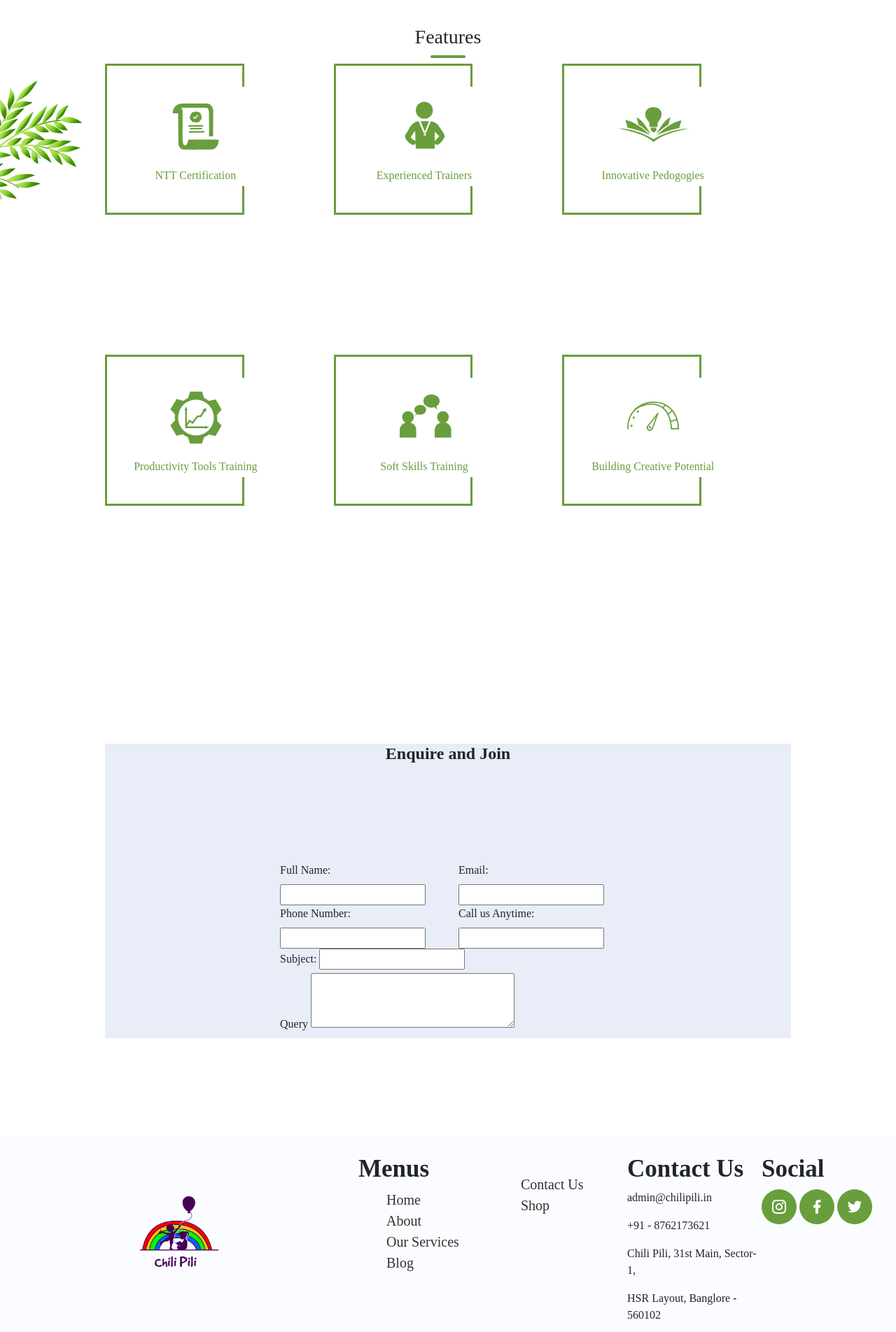
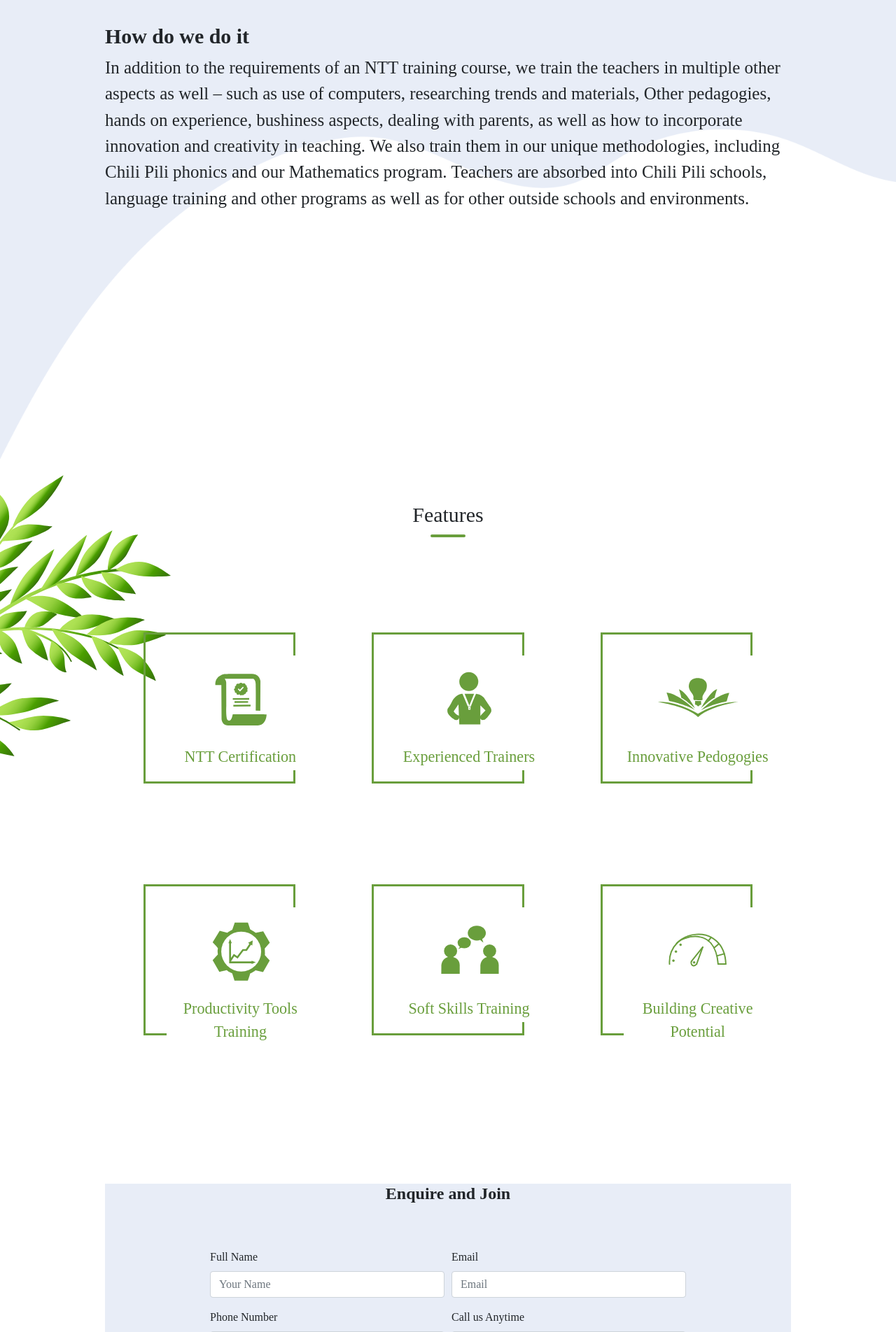
Before and after one commit to sudmon200/chilipili-test-native, a PHP site: page /teacher-training.php in a window 1280 px wide. Shown: the part 1200-3104 px from the top of the page at 70% size. Run offline with PHP 8.4, Linux system fonts and the light colour scheme; some libraries are stand-ins or nearby versions.

Commit message:
Fixed many smaller issues

```diff
--- a/alternate-school.php
+++ b/alternate-school.php
@@ -11,6 +11,9 @@ include 'includes/header.php'
 </div>
 
 <section class="alternate-bg" style="background-image: url(media/final-asset/Alternate_wave-01.png);">
+	<div>
+		<img src="media/final-asset/branch-1.svg" class="branch1" alt="branch">
+	</div>
 	<div class="m-side internal-header">
 		<div class="side1">
 			<div class="section-head">
@@ -63,7 +66,7 @@ include 'includes/header.php'
 
 <div class="internal-features m-side">
 	<div class="section-head">
-		<h3>Key Feature</h3>
+		<h3>Key Features</h3>
 	</div>
 	<div class="first-icon-row align-self-center">
 		<div class="icon-box">
--- a/css/responsive.css
+++ b/css/responsive.css
@@ -2,6 +2,9 @@
 
 @media only screen and (max-width:600px) {
     /* Utils functions made for responsive design */
+    body {
+        margin: 1%;
+    }
     .m-def {
         margin-top: 30px;
         margin-bottom: 30px;
@@ -23,7 +26,7 @@
     .p-top {
         padding-top: 30px;
     }
-    .p-top {
+    .p-bottom {
         padding-bottom: 30px;
     }
     /* Features icon box made responsive */
@@ -43,6 +46,13 @@
     #bottom-image {
         display: none;
     }
+    /* Homepage Modifications */
+    .slider {
+        background: none;
+    }
+    .home-bg {
+        background: none !important;
+    }
     /* Store page Modifications */
     .search {
         margin: 0 1vw;
@@ -54,7 +64,7 @@
         background-image: none !important;
     }
     .slider {
-        height: 50vh;
+        height: 64%;
         right: -33%;
     }
     .slider-content {
--- a/css/style.css
+++ b/css/style.css
@@ -369,7 +370,7 @@
     }
 
     .footer-menu h3 {
-        font-size: 35px;
+        font-size: 2.18rem;
         margin-left: auto;
     }
 
@@ -414,7 +415,7 @@
     }
 
     .footer-contact h3 {
-        font-size: 35px;
+        font-size: 2.18rem;
         margin-left: auto;
     }
 
@@ -424,7 +425,7 @@
     }
 
     .footer-social h3 {
-        font-size: 35px;
+        font-size: 2.18rem;
         margin-left: auto;
     }
     /* Home page Content Starts here  */
@@ -1236,11 +1240,25 @@
 
     .internal-features h3 {
         text-align: center;
+        font-size: 1.87rem;
+        margin-bottom: 6vh;
     }
 
     .first-icon-row {
         display: flex;
         margin: 0 auto;
+    }
+
+    .section-head {
+        margin-bottom: 8vh;
+    }
+
+    .section-head h4 {
+        font-size: 1.87rem;
+    }
+
+    .section-head p {
+        font-size: 1.56rem;
     }
 
     .icon-box {
@@ -1248,8 +1266,7 @@
         position: relative;
         height: 27vh;
         width: 17vw;
-        margin-bottom: 200px;
-        margin-right: 10vw;
+        margin: 72px auto;
     }
 
     .icon-box-over {
@@ -1267,8 +1284,8 @@
     }
 
     .icon img {
-        width: 112px;
-        height: 112px;
+        width: 125px;
+        height: 125px;
     }
 
     .icon-name {
@@ -1278,6 +1295,7 @@
 
     .icon-name p {
         margin: 0;
+        font-size: 1.38rem;
     }
 
     .second-icon-row {
@@ -1303,34 +1321,27 @@
     .language-header h4 {
         text-align: center;
         margin-bottom: 64px;
+        font-size: 1.87rem;
     }
 
     .language-header p {
         text-align: center;
+        font-size: 1.56rem;
     }
 
     .contact-form {
         background-color: #E8EDF7;
     }
 
-    .contact-form-inside {
-        margin: 0 250px;
-    }
-
-    .contact-flex {
-        display: flex;
-    }
-
-    .contact-flex div {
-        display: block;
-    }
-
-    .contact-subject div {
-        display: block;
-    }
-
-    .contact-subject {
-        display: flex;
+    .contact-form h4 {
+        margin: 8vh 0;
+    }
+
+    .contact-btn {
+        border: 1px solid;
+        background-color: var(--color1);
+        color: var(--color3);
+        align-content: center;
     }
     /* Phonics Page starts here   */
 
@@ -1398,7 +1433,15 @@
 
     .alternate-text {
         padding-top: 13vh;
-        /* padding-bottom: 82vh; */
+        padding-bottom: 50vh;
+    }
+
+    .alternate-text h3 {
+        font-size: 1.87rem;
+    }
+
+    .alternate-text p {
+        font-size: 1.56rem;
     }
 
     .video-box {
@@ -1423,7 +1466,7 @@
         background-repeat: no-repeat;
         background-size: cover;
         position: relative;
-        background-position: center top;
+        background-position: 0 -31%;
         z-index: -882;
         height: auto;
     }
--- a/teacher-training.php
+++ b/teacher-training.php
@@ -4,7 +4,7 @@ include 'includes/header.php'
 
 ?>
 
-<div class="container header-top m-def">
+<div class="container header-top">
     <h2 class="font1">
         Teacher Training
     </h2>
@@ -24,8 +24,8 @@ include 'includes/header.php'
     </div>
 
     <div class="alternate-text m-side">
-        <h3>How do we do it</h3>
-        <p>In addition to the requirements of an NTT training course, we train the teachers in multiple other aspects as well – such as use of computers, researching trends and materials, Other pedagogies, hands on experience, bushiness aspects, dealing with parents, as well as how to incorporate innovation and creativity in teaching. We also train them in our unique methodologies, including Chili Pili phonics and our Mathematics program. Teachers are absorbed into Chili Pili schools, language training and other programs as well as for other outside schools and environments.</p>
+        <h3 class="font1">How do we do it</h3>
+        <p class="font3">In addition to the requirements of an NTT training course, we train the teachers in multiple other aspects as well – such as use of computers, researching trends and materials, Other pedagogies, hands on experience, bushiness aspects, dealing with parents, as well as how to incorporate innovation and creativity in teaching. We also train them in our unique methodologies, including Chili Pili phonics and our Mathematics program. Teachers are absorbed into Chili Pili schools, language training and other programs as well as for other outside schools and environments.</p>
     </div>
 
     <div>
@@ -35,7 +35,7 @@ include 'includes/header.php'
 
 
 
-<div class="internal-features m-def m-side">
+<div class="internal-features m-bottom m-side">
     <div class="section-head">
         <h3>Features</h3>
     </div>
@@ -106,44 +106,39 @@ include 'includes/header.php'
 </div>
 
 <div class="contact-form m-def m-side">
-    <h4 class="font1 m-def text-center">Enquire and Join</h4>
+    <h4 class="font1 text-center">Enquire and Join</h4>
 
-    <div class="contact-form-inside">
-        <div class="row">
-            <div class="col-md">
-                <label for="Full Name">Full Name:</label>
-                <input type="text" name="fname" id="name">
+    <form class="m-side">
+        <div class="form-row">
+            <div class="form-group col-md-6">
+            <label for="inputEmail4">Full Name</label>
+            <input type="email" class="form-control" id="inputEmail4" placeholder="Your Name">
             </div>
-            <div class="col-md">
-                <label for="Full Name">Email:</label>
-                <input type="email" name="email" id="email">
-            </div>
-
-        </div>
-        <div class="row">
-            <div class="col-md">
-                <label for="Full Name">Phone Number:</label>
-                <input type="text" name="number" id="number">
-            </div>
-            <div class="col-md">
-                <label for="Full Name">Call us Anytime:</label>
-                <input type="email" name="call" id="call">
-            </div>
-
-        </div>
-        <div class="contact-subject">
-            <div>
-                <label for="Full Name">Subject:</label>
-                <input type="text" name="subject" id="subject">
+            <div class="form-group col-md-6">
+            <label for="inputPassword4">Email</label>
+            <input type="password" class="form-control" id="inputPassword4" placeholder="Email">
             </div>
         </div>
-        <div class="contact-subject">
-            <div>
-                <label for="Full Name">Query</label>
-                <textarea name="query" id="query" cols="30" rows="3"></textarea>
+        <div class="form-row">
+            <div class="form-group col-md-6">
+            <label for="inputEmail4">Phone Number</label>
+            <input type="email" class="form-control" id="inputEmail4" placeholder="Ex.8889994445">
+            </div>
+            <div class="form-group col-md-6">
+            <label for="inputPassword4">Call us Anytime</label>
+            <input type="password" class="form-control" id="inputPassword4" placeholder="9am - 4pm">
             </div>
         </div>
-    </div>
+        <div class="form-group">
+            <label for="inputAddress">Subject</label>
+            <input type="text" class="form-control" id="inputAddress" placeholder="Subject for your query">
+        </div>
+        <div class="form-group">
+            <label for="exampleFormControlTextarea1">Query</label>
+            <textarea class="form-control" id="exampleFormControlTextarea1" rows="3"></textarea>
+        </div>
+        <button type="submit" class="btn contact-btn">Submit</button>
+    </form>
 </div>
 
 <?php
```
Also changed, not shown: other parts of css/style.css (+80 -52 lines), js/script.js (+52 -10 lines), language-training.php (+27 -32 lines), montessori.php (+13 -6 lines), phonics.php (+29 -4 lines), media/Icons/eco_friendly.svg (added).
